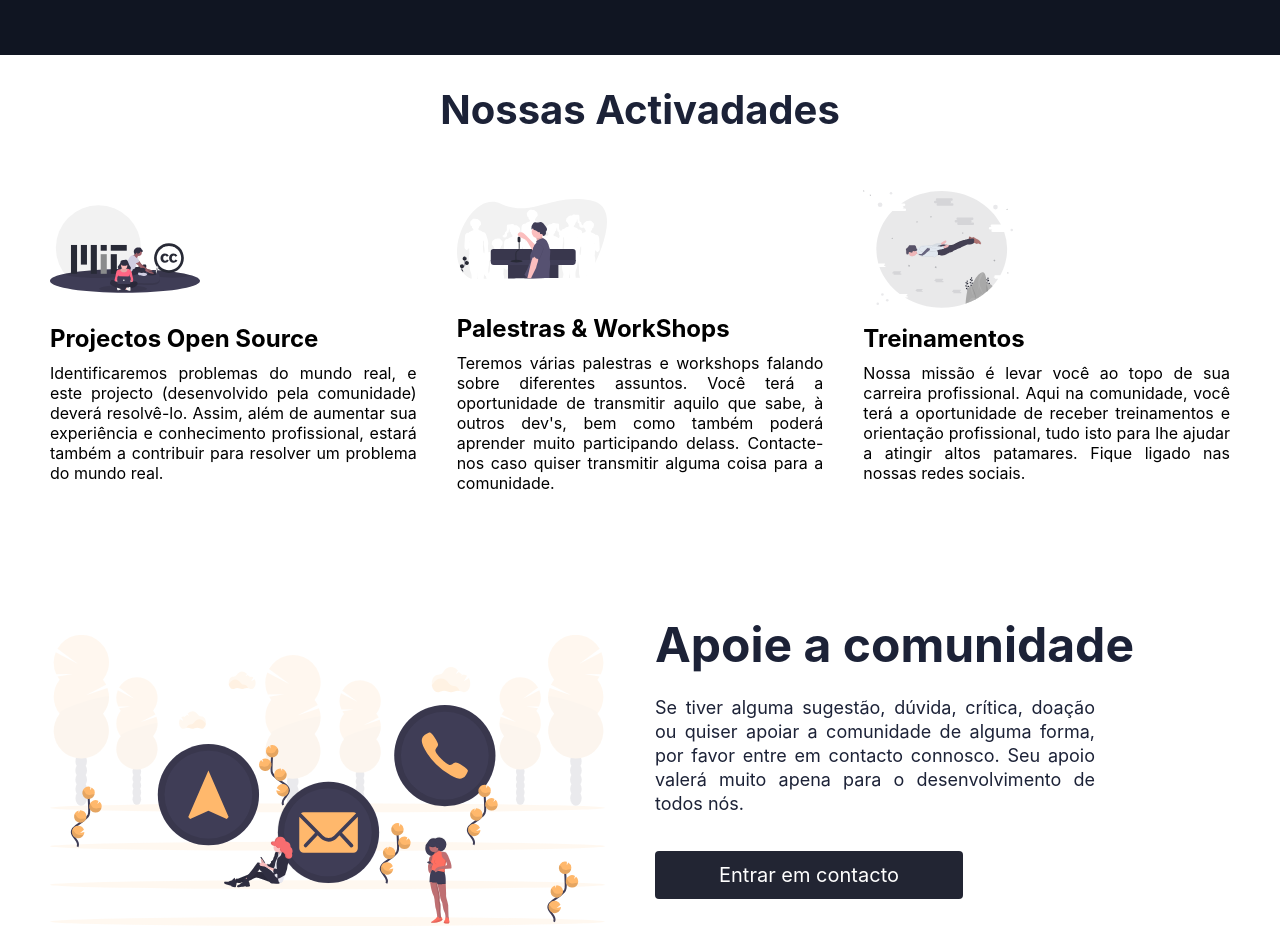
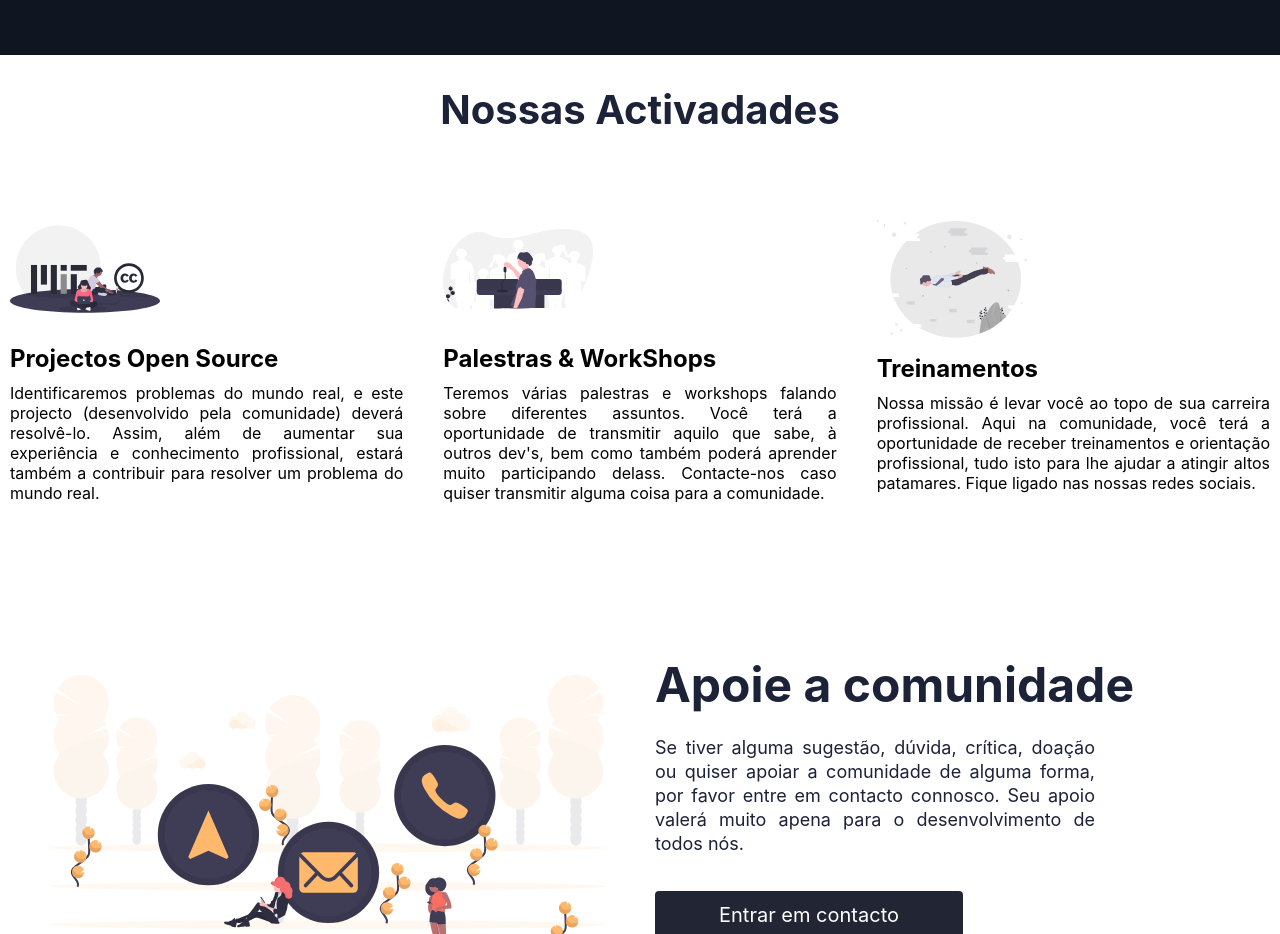
Before and after one commit to jgoncalves8080/site-angojs, a React (Create React App) app: page / in a window 1280 px wide. Shown: the part 2040-2974 px from the top of the page. Built offline with nearby package versions, Linux system fonts and the light colour scheme; the HTML template or start-up script is replaced by a standard one.

Commit message:
Change to deploy

```diff
--- a/src/components/About/styles.js
+++ b/src/components/About/styles.js
@@ -17,7 +17,8 @@ export const Title = styled.h1`
 export const Container = styled.div`
   padding-top: 20px;
   width: 100%;
-  max-width: 1200px;
+  margin: 30px;
+  max-width: 1350px;
   margin-right: auto;
   margin-left: auto;
   display: grid;
```
